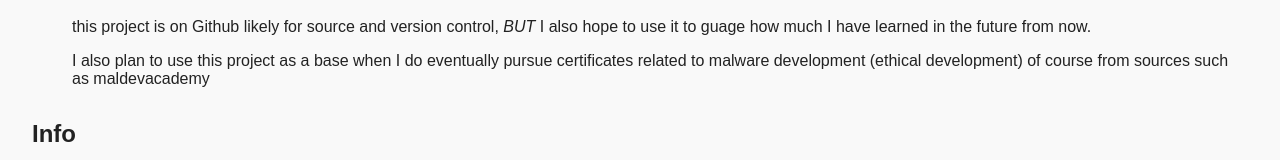
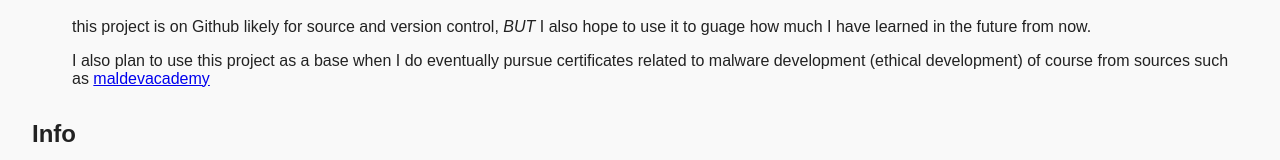
Before and after one commit to JohnteBrown/benign-virus-project, a plain HTML site: page www/index.html in a window 1280 px wide. Shown: the part 446-606 px from the top of the page. Drawn offline with Linux system fonts and the light colour scheme.

Commit message:
fixed hyperlink in index.html

```diff
--- a/www/index.html
+++ b/www/index.html
@@ -28,7 +28,7 @@
         <h2>Why is this project on Github?</h2>
         <ol>
             <p>this project is on Github likely for source and version control, <i>BUT</i> I also hope to use it to guage how much I have learned in the future from now.</p>
-            <p>I also plan to use this project as a base when I do eventually pursue certificates related to malware development (ethical development) of course from sources such as <a src="https://maldevacademy.com/">maldevacademy</a></p>
+            <p>I also plan to use this project as a base when I do eventually pursue certificates related to malware development (ethical development) of course from sources such as <a href="https://maldevacademy.com/">maldevacademy</a></p>
         </ol>
     </section>
     <section>
```
